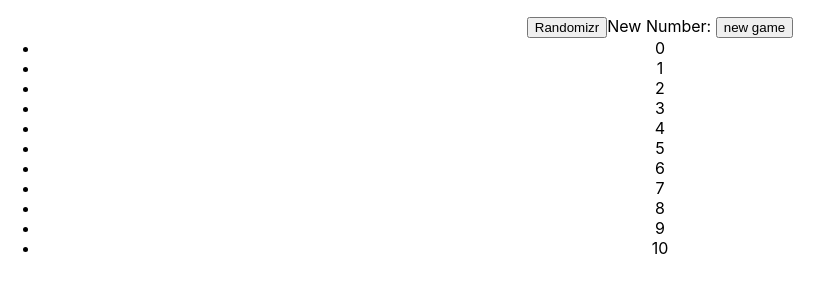
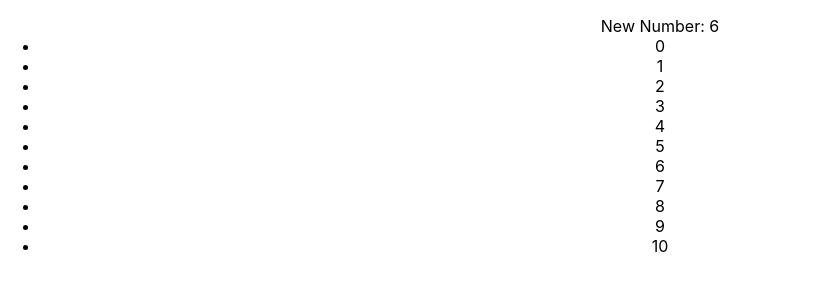
Before and after one commit to avishai84/numbers, a React (Create React App) app: page / in a window 1280 px wide. Shown: the top 300 px of the page, without its empty margins (0-833 px from the left). Built offline with nearby package versions, Linux system fonts and the light colour scheme.

Commit message:
(feat:) check if random  num exit in array

```diff
--- a/src/components/CheckArray.jsx
+++ b/src/components/CheckArray.jsx
@@ -1,5 +1,8 @@
-const CheckArray = (item, array) => {
-      const index = [...array].indexOf(Number.parseInt(item));
-      return(index > -1 ? true : false);
+const CheckArray = (randomNum, arrayFromState) => {
+      if([...arrayFromState].length > 0){
+            const index = [...arrayFromState].indexOf(Number.parseInt(randomNum));
+            return(index > -1 ? true : false);
+      }
+      return('');
 };
 export default CheckArray;
--- /dev/null
+++ b/src/components/GenerateNumber.jsx
@@ -0,0 +1,13 @@
+import Randomizr from './Randomizr';
+import CheckArray from './CheckArray';
+
+const GenerateNumber = (currentArrayState) => {
+      let rndNum, checking;
+      do{
+         rndNum = Randomizr(0, 10);
+         checking = CheckArray(Number.parseInt(rndNum), currentArrayState);
+      }while(checking === false);
+  return(rndNum);
+};
+
+export default GenerateNumber;
--- a/src/components/NumbersModule.tsx
+++ b/src/components/NumbersModule.tsx
@@ -1,20 +1,12 @@
-import React, { useReducer, useState } from "react";
-import Randomizr from './Randomizr';
-import CheckArray from './CheckArray';
+import React, { useReducer, useState, useEffect } from "react";
+import GenerateNumber from './GenerateNumber';
 
 const initialNumbers = [0,1,2,3,4,5,6,7,8,9,10];
-
 const NumbersModule = () => {
-  //const getRandomArbitrary:any = (min:any, max:any) => Number.parseFloat(Math.random() * (max - min) + min).toFixed(0);
 const [rndmNum, setRndmNum] = useState();
 const [items, dispatch] = useReducer((state:any, action:any):any => {
 
     switch(action.type){
-      case 'Randomizr':
-         const rndNum = Randomizr(0, 10);
-
-          console.log(CheckArray(rndNum, state));
-        return state;
       case 'new':
         return state = [...initialNumbers];
       case 'rmv':
@@ -30,14 +22,18 @@ const [items, dispatch] = useReducer((state:any, action:any):any => {
 
 },[...initialNumbers]);
 
-console.log(rndmNum);
+
+useEffect( () => {
+
+  let rndNum:any = GenerateNumber(items);
+  setRndmNum(rndNum);
+
+}, [items]);
 
   return(
     <>
       <ul>
-      <button onClick={() => dispatch({"type":"Randomizr"})}>Randomizr</button>
-        New Number: {rndmNum}
-        <button onClick={() => dispatch({"type":"new"})}>new game</button>
+        New Number: {rndmNum} {items.length === 0 && <button onClick={() => dispatch({"type":"new"})}>new game</button>}
           {
           [...items].map(item => <li
             key={item+1}
```
